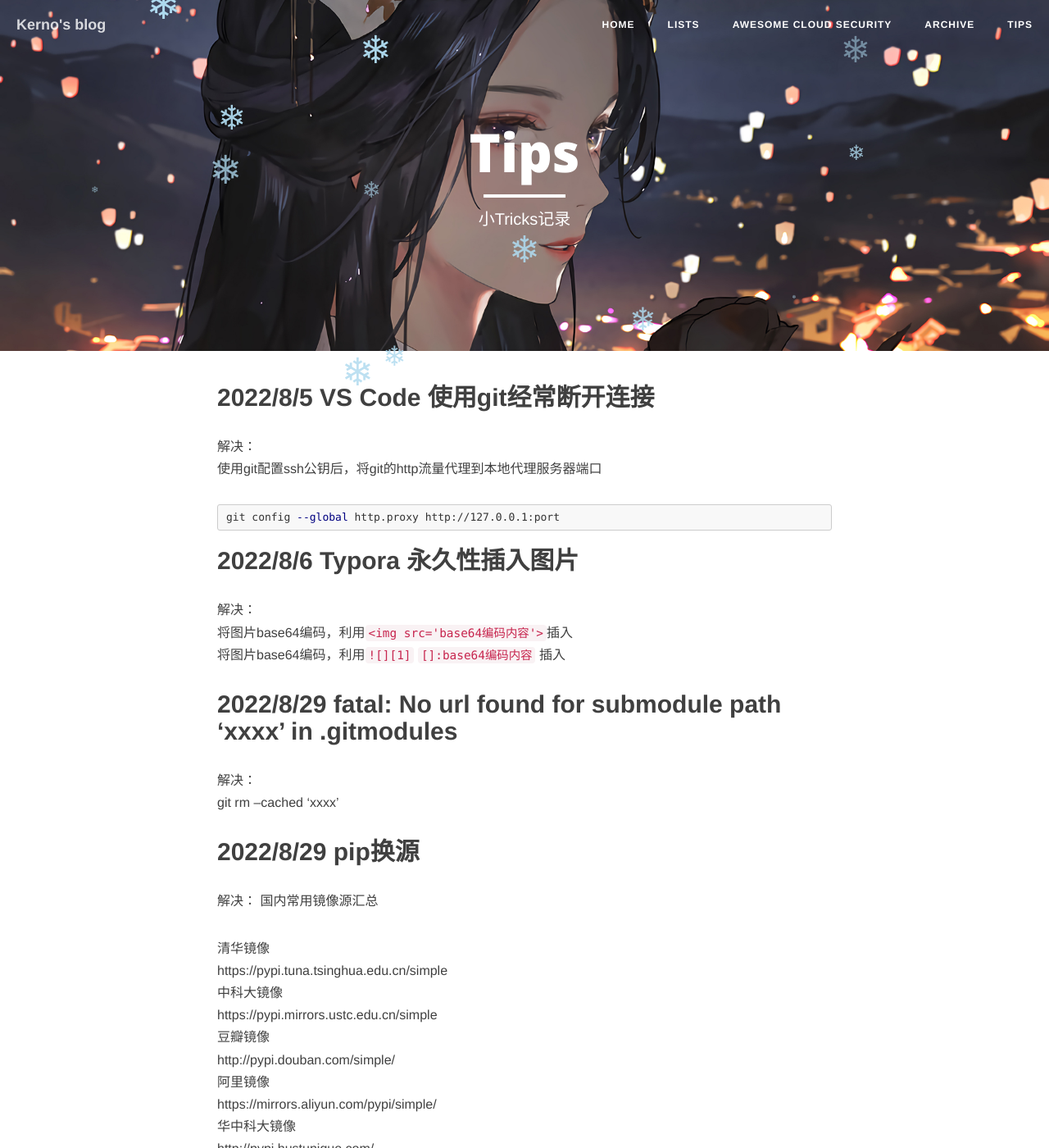
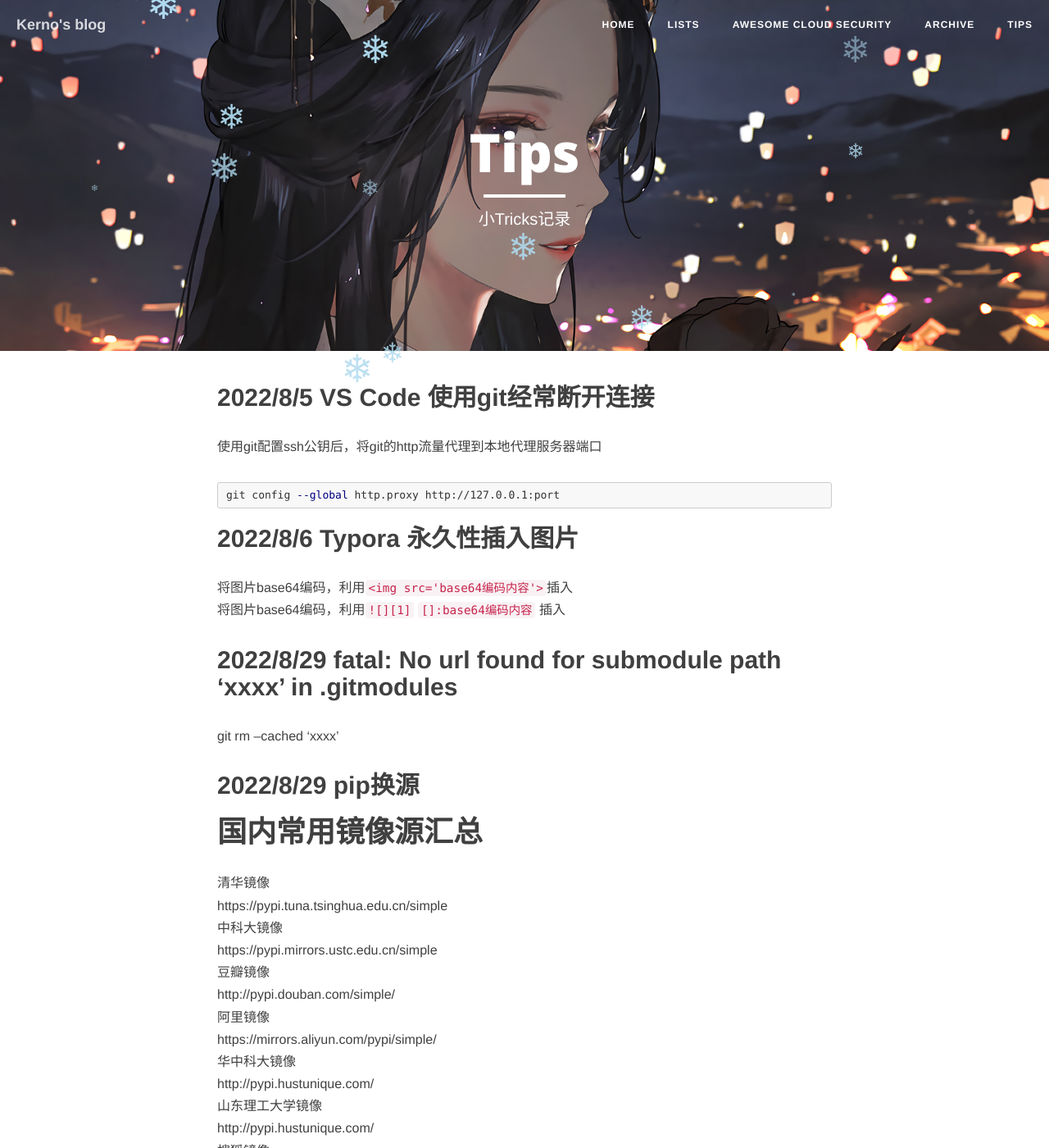
Before and after one commit to kerno-yep/kerno-yep.github.io, a Jekyll site: the page built from tips.md, in a window 1280 px wide and 1400 px high. Shown: the whole window at 82% size. Built offline with Jekyll 4.4.1, drawn with Linux system fonts in a browser that asks for light colours; nearby versions of some CDN libraries; comment, search, counter and statistics services are not loaded.

Commit message:
modified:   tips.md

````diff
--- a/tips.md
+++ b/tips.md
@@ -7,7 +7,7 @@ header-img: "img/1.jpg"
 
 ## 2022/8/5 VS Code 使用git经常断开连接
 
-解决：
+
 使用git配置ssh公钥后，将git的http流量代理到本地代理服务器端口
 
 ```shell
@@ -16,19 +16,18 @@ git config --global http.proxy http://127.0.0.1:port
 
 ## 2022/8/6 Typora 永久性插入图片
 
-解决：
+
 将图片base64编码，利用`<img src='base64编码内容'>`插入
 将图片base64编码，利用`![][1]` `[]:base64编码内容` 插入
 
 ## 2022/8/29 fatal: No url found for submodule path 'xxxx' in .gitmodules
 
-解决：
+
 git rm --cached 'xxxx'
 
 ## 2022/8/29 pip换源
 
-解决：
-国内常用镜像源汇总
+# 国内常用镜像源汇总
 
 清华镜像
 https://pypi.tuna.tsinghua.edu.cn/simple
````
